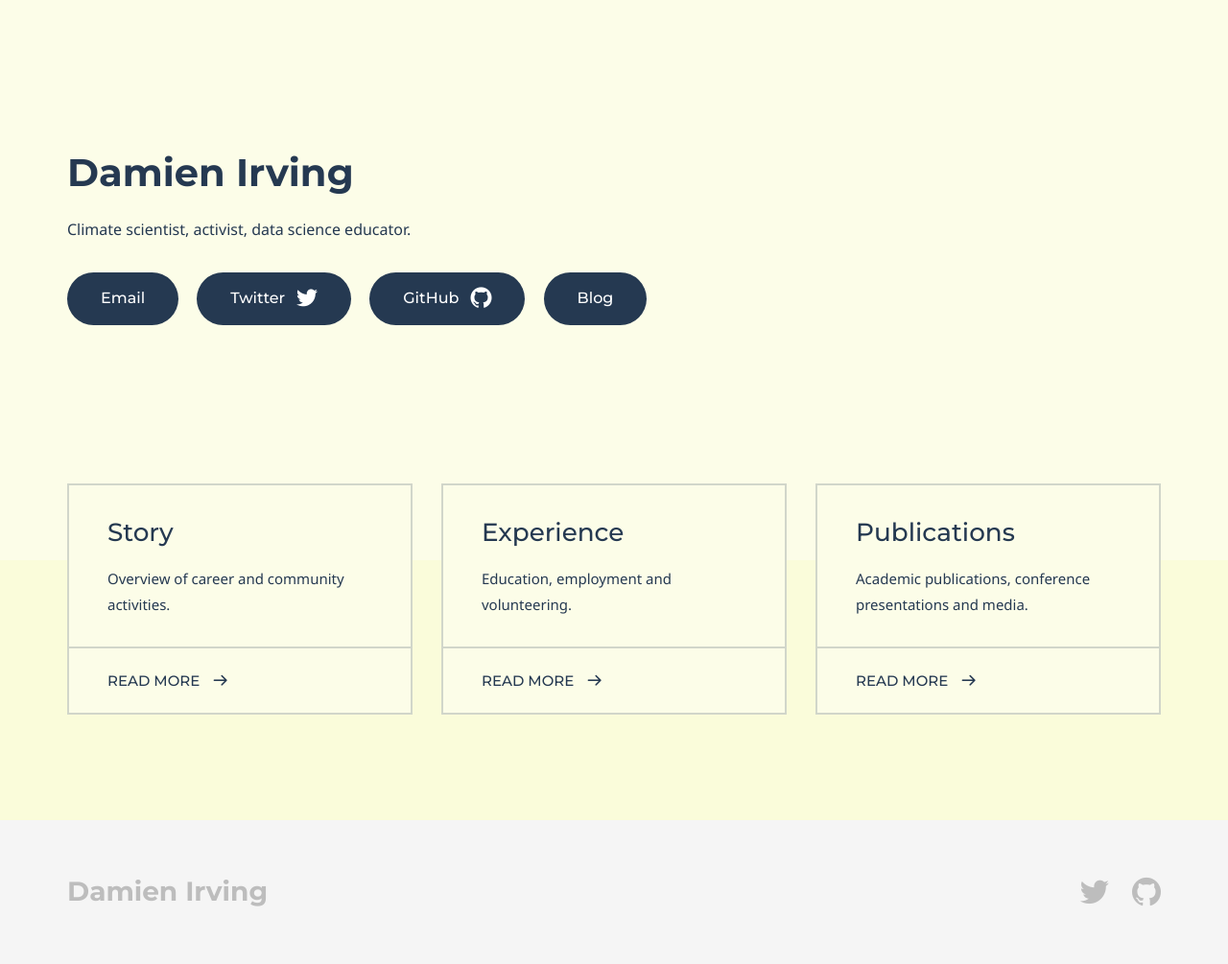
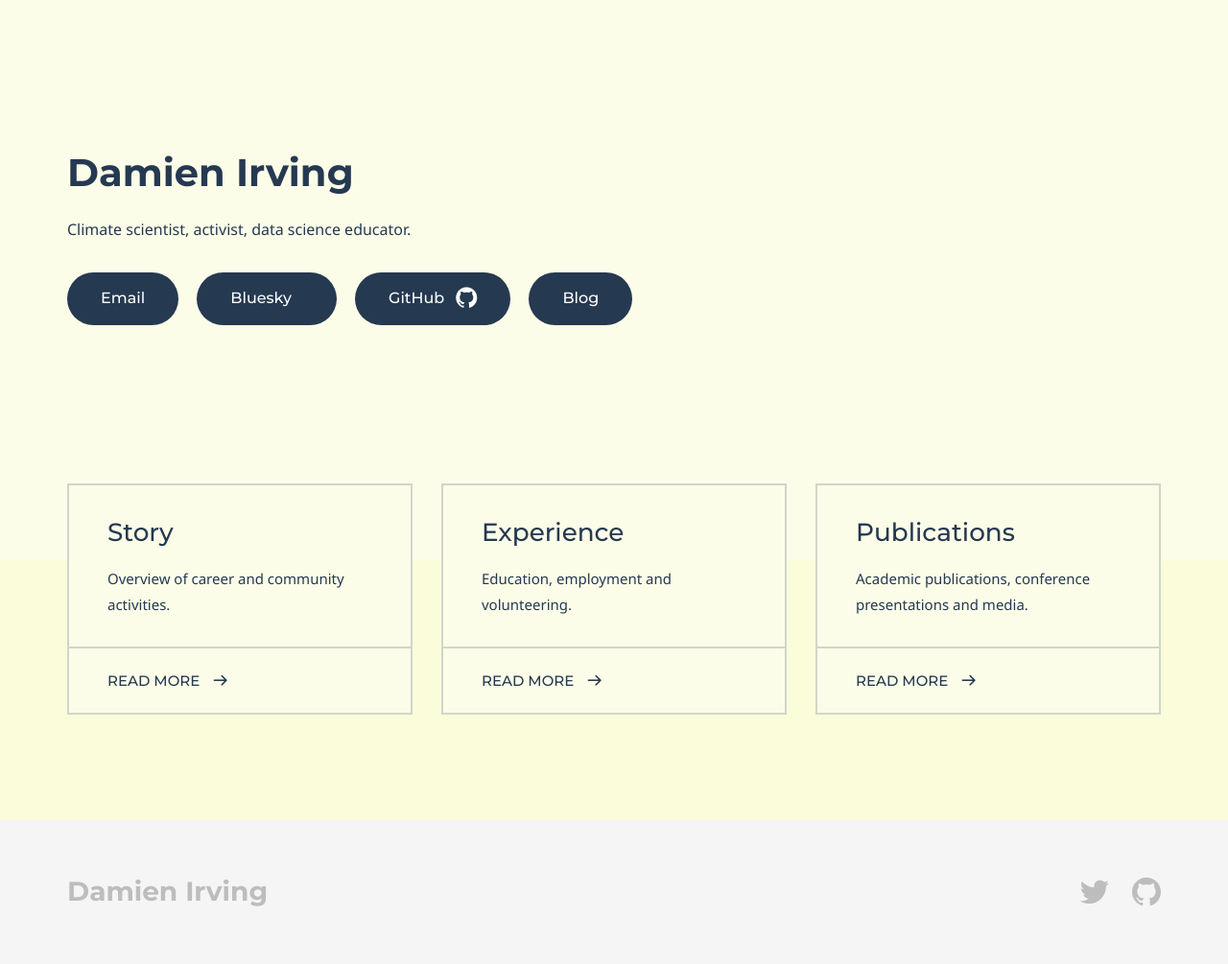
Before and after one commit to DamienIrving/damienirving.github.io, a Jekyll site: the page built from index.md, in a window 1280 px wide. Shown: the whole page at 96% size. Built offline with Jekyll 4.4.1, drawn with Linux system fonts in a browser that asks for light colours; some web fonts are replaced.

Commit message:
Switch twitter for bluesky

```diff
--- a/index.md
+++ b/index.md
@@ -10,9 +10,9 @@ buttons:
     - content: Email
       url: 'mailto:irving.damien@gmail.com'
       external_url: true
-    - content: Twitter
-      icon: twitter
-      url: 'https://twitter.com/DrClimate'
+    - content: Bluesky
+      icon: bluesky
+      url: 'https://bsky.app/profile/drclimate.bsky.social'
       external_url: true
     - content: GitHub
       icon: github
```
